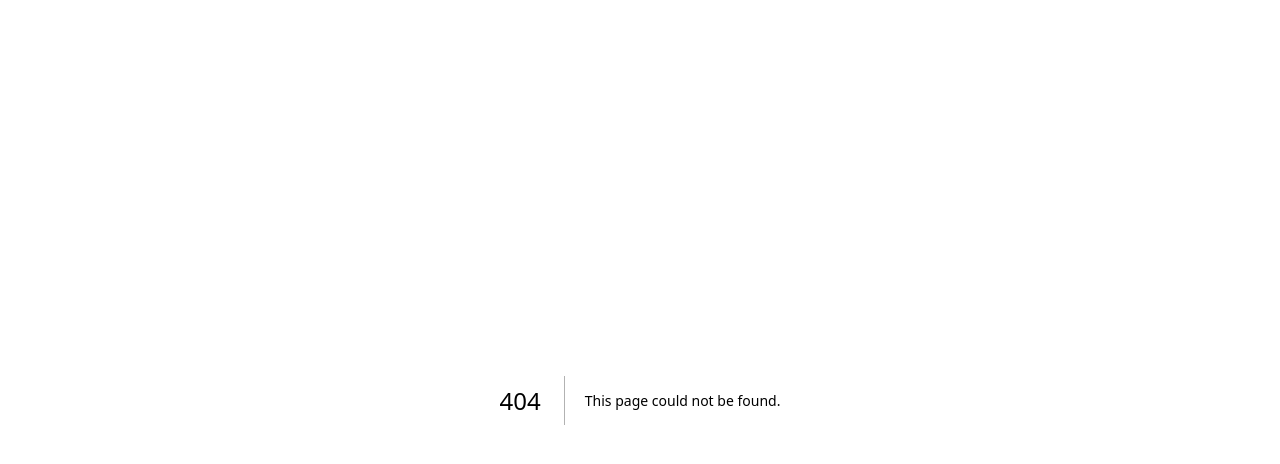
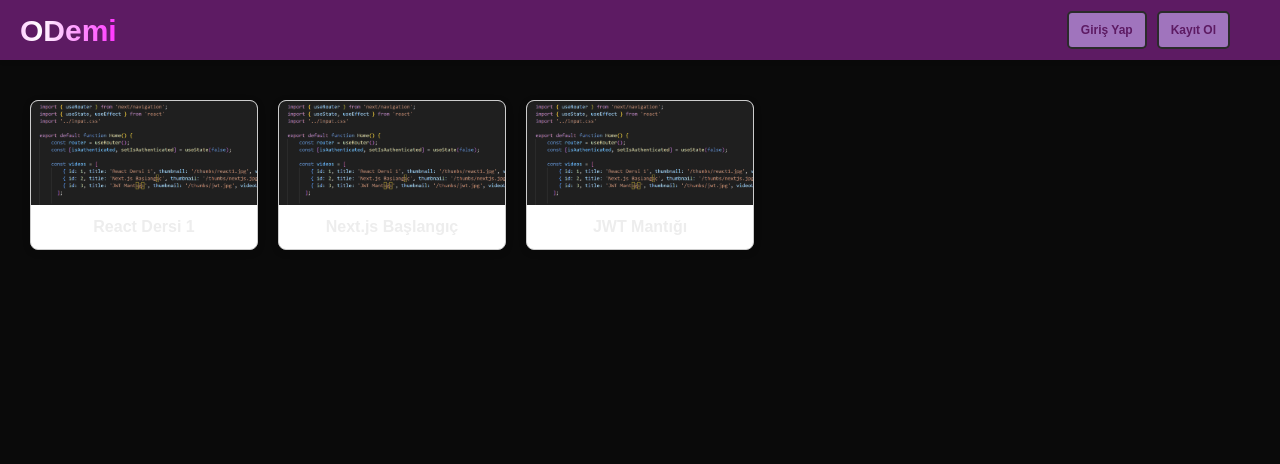
Before and after one commit to FatihErenD/ODemi, a Next.js app in the folder frontend/: page /home in a window 1280 px wide. Before the commit this address had no page. Shown: the top 464 px of the page. Built offline with nearby package versions, Linux system fonts and the light colour scheme.

Commit message:
FEAT: Home Ekran

```diff
--- /dev/null
+++ b/frontend/app/home/page.jsx
@@ -0,0 +1,85 @@
+'use client'
+
+import { useRouter } from 'next/navigation';
+import { useState, useEffect } from 'react'
+import '../input.css'
+
+export default function Home() {
+    const router = useRouter();
+    const [isAuthenticated, setIsAuthenticated] = useState(false);
+
+    const videos = [
+        { id: 1, title: 'React Dersi 1', thumbnail: '/thumbs/react1.png', videoUrl: '/videos/react1.mp4' },
+        { id: 2, title: 'Next.js Başlangıç', thumbnail: '/thumbs/react1.png', videoUrl: '/videos/react1.mp4' },
+        { id: 3, title: 'JWT Mantığı', thumbnail: '/thumbs/react1.png', videoUrl: '/videos/react1.mp4' },
+      ];
+
+    useEffect(() => {
+        const token = localStorage.getItem('token');
+        setIsAuthenticated(token);  // Token varsa true, yoksa false
+      }, []);
+
+    const handleLogout = () => {
+        localStorage.removeItem('token');
+        setIsAuthenticated(false);
+        router.push('/login');
+    };
+
+    return (
+        <div>
+        <div className="top-bar">
+            <button onClick={e => console.log('bastı :)')}>
+                <span className="top-bar-text">ODemi</span>
+            </button>
+            <div style={{ marginLeft: "auto", marginRight: "50px", display: "flex", gap: "10px" }}>
+                {!isAuthenticated ?  (
+                <>
+                    <button className="signIn-OutButton" onClick={() => router.push('./login')} >Giriş Yap</button>
+                    <button className="signIn-OutButton" onClick={() => router.push('./register')}>Kayıt Ol</button>
+                </>
+                ) : (
+                    <>
+                    <button onClick={() => router.push('/profile')}>Profil</button>
+                    <button onClick={handleLogout}>Çıkış Yap</button>
+                    </>
+                )
+                }
+            </div>
+        </div>
+        <div style={{
+        display: 'grid',
+        gridTemplateColumns: 'repeat(auto-fill, minmax(200px, 1fr))',
+        gap: '20px',
+        padding: '30px',
+        marginTop: "70px"
+      }}>
+        {videos.map(video => (
+          <div
+            key={video.id}
+            onClick={() => router.push(`/watch?id=${video.id}`)}
+            style={{
+              cursor: 'pointer',
+              border: '1px solid #ccc',
+              borderRadius: '8px',
+              overflow: 'hidden',
+              boxShadow: '0 2px 8px rgba(0,0,0,0.1)',
+              backgroundColor: '#fff',
+              transition: 'transform 0.2s',
+            }}
+            onMouseEnter={e => e.currentTarget.style.transform = 'scale(1.02)'}
+            onMouseLeave={e => e.currentTarget.style.transform = 'scale(1.0)'}
+          >
+            <img
+              src={video.thumbnail}
+              alt={video.title}
+              style={{ width: '100%', height: 'auto', display: 'block' }}
+            />
+            <div style={{ padding: '10px', fontWeight: 'bold', textAlign: 'center' }}>
+              {video.title}
+            </div>
+          </div>
+        ))}
+      </div>
+          </div>
+    )
+}
--- a/frontend/app/input.css
+++ b/frontend/app/input.css
@@ -115,3 +115,17 @@ body {
 .textButton:hover {
     color: #c1bffa;
 }
+
+.signIn-OutButton {
+  padding: 8px 12px;
+  background-color: var(--colorForTextBack);
+  color: var(--colorForBar);
+  border: 2px solid #2b2b2b;
+  border-radius: 5px;
+  font-size: 12px;
+}
+
+.signIn-OutButton:hover {
+  background-color: #a886bf;
+  color: #3c0541;
+}
--- a/frontend/app/login/page.jsx
+++ b/frontend/app/login/page.jsx
@@ -1,6 +1,5 @@
 'use client'
 
-import Link from 'next/link'
 import { useRouter } from 'next/navigation';
 import { useState } from 'react'
 import '../input.css'
@@ -20,7 +19,7 @@ export default function LoginPage() {
   return (
     <div>
       <div className="top-bar">
-        <button onClick={e => console.log('bastı :)')} > {/* Ana sayfaya döndürecek */}
+        <button onClick={e => router.push('./home')} >
           <span className='top-bar-text' > ODemi </span>
         </button>
       </div>
--- a/frontend/app/page.js
+++ b/frontend/app/page.js
@@ -1,10 +1,10 @@
-import Login from './login/page'
+import Home from './home/page'
 
-export default function Home() {
+export default function App() {
 
   return (
     <div>
-      <Login></Login>
+      <Home></Home>
     </div>
   );
 }
--- a/frontend/app/register/page.jsx
+++ b/frontend/app/register/page.jsx
@@ -3,7 +3,6 @@
 import { useState } from 'react'
 import '../input.css'
 import { useRouter } from 'next/navigation';
-import Link from 'next/link'
 
 export default function Register() {
   const router = useRouter();
@@ -23,7 +22,7 @@ export default function Register() {
   return (
     <div>
       <div className="top-bar">
-        <button onClick={e => console.log('bastı :)')} > {/* Ana sayfaya döndürecek */}
+        <button onClick={e => router.push('./home')} >
           <span className='top-bar-text' > ODemi </span>
         </button>
       </div>
--- a/frontend/app/watch/page.jsx
+++ b/frontend/app/watch/page.jsx
@@ -1,23 +1,59 @@
 'use client'
 
 import { useRouter } from 'next/navigation'
-import { useRef } from 'react'
+import { useRef, useState, useEffect } from 'react'
 import '../input.css'
-import '../globals.css'
 
 export default function WatchPage() {
-  const router = useRouter()
-  const videoRef = useRef(null)
+  const router = useRouter();
+  const [video, setVideo] = useState(null);
+  const videoRef = useRef(null);
+
+  // Video listesi
+  const videoList = [
+    {
+      id: '1',
+      title: 'JavaScript Temelleri',
+      url: '/videos/javascript_intro.mp4',
+      description: 'Bu derste JavaScript\'in temel sözdizimi, değişkenler ve veri tipleri örneklerle ele alınır.'
+    },
+    {
+      id: '2',
+      title: 'Fonksiyonlar',
+      url: '/videos/functions.mp4',
+      description: 'Bu derste fonksiyonların tanımı ve kullanımı anlatılır.'
+    },
+  ];
+
+  useEffect(() => {
+    // `router.isReady` ile `query`'nin hazır olup olmadığını kontrol ediyoruz
+    if (!router.isReady) return; // router henüz hazır değilse bekle
+
+    const { id } = router.query;
+    console.log('Router query id:', id); // Test amaçlı id'yi logla
+
+    if (id) {
+      const foundVideo = videoList.find(v => v.id === id);
+      if (foundVideo) {
+        console.log('Found video:', foundVideo); // Test amaçlı video bilgilerini logla
+        setVideo(foundVideo);
+      } else {
+        console.log('Video bulunamadı!'); // Eğer video bulunmazsa logla
+      }
+    }
+  }, [router.isReady, router.query]); // router.query'yi izliyoruz
 
   const handleFullscreen = () => {
-    if (videoRef.current.requestFullscreen) {
-      videoRef.current.requestFullscreen()
+    if (videoRef.current?.requestFullscreen) {
+      videoRef.current.requestFullscreen();
     }
-  }
+  };
+
+  // Eğer video verisi henüz gelmediyse (null) 'yükleniyor' mesajı göster
+  if (!video) return <div>Video yükleniyor...</div>;
 
   return (
     <div style={{ display: 'flex', flexDirection: 'column', minHeight: '100vh', paddingTop: '60px' }}>
-
       {/* Üst Bar */}
       <div className="top-bar">
         <button onClick={() => router.push('/')}>
@@ -27,11 +63,10 @@ export default function WatchPage() {
 
       {/* İçerik Alanı */}
       <div style={{ display: 'flex', flex: 1 }}>
-
-        {/* Sol taraf - Video ve içerik */}
+        {/* Sol taraf - Video */}
         <div style={{ flex: 3, padding: '40px', paddingTop: '20px' }}>
           <h1 style={{ color: 'var(--textColor)', fontSize: '24px', marginBottom: '10px' }}>
-            JavaScript Temelleri
+            {video.title}
           </h1>
 
           <div style={{ position: 'relative', borderRadius: '10px', overflow: 'hidden' }}>
@@ -45,7 +80,7 @@ export default function WatchPage() {
                 maxHeight: '500px'
               }}
             >
-              <source src="/videos/javascript_intro.mp4" type="video/mp4" />
+              <source src={video.url} type="video/mp4" />
               Tarayıcınız video etiketini desteklemiyor.
             </video>
             <button
@@ -66,10 +101,7 @@ export default function WatchPage() {
 
           <div style={{ marginTop: '30px', color: 'var(--textColor)' }}>
             <h3>Ders Açıklaması</h3>
-            <p style={{ fontSize: '14px', lineHeight: '1.5' }}>
-              Bu derste JavaScript'in temel sözdizimi, değişkenler ve veri tipleri örneklerle ele alınır.
-              Kodlarla birlikte mantıksal yapı anlatılır.
-            </p>
+            <p style={{ fontSize: '14px', lineHeight: '1.5' }}>{video.description}</p>
           </div>
 
           <div style={{ marginTop: '40px', color: 'var(--textColor)' }}>
@@ -86,7 +118,7 @@ export default function WatchPage() {
           </div>
         </div>
 
-        {/* Sağ taraf - Önerilen Dersler */}
+        {/* Sağ taraf - Diğer videolar */}
         <div
           style={{
             flex: 1,
@@ -98,11 +130,11 @@ export default function WatchPage() {
           }}
         >
           <h3 style={{ color: 'var(--textColor)', marginBottom: '15px' }}>Diğer Dersler</h3>
-          {['Değişkenler', 'Fonksiyonlar', 'Koşullar', 'Döngüler', 'Array Metodları'].map((title, i) => (
+          {videoList.filter(v => v.id !== video.id).map((v, i) => (
             <div
-              key={i}
+              key={v.id}
               className="logButton"
-              onClick={() => console.log(`${title} tıklandı`)}
+              onClick={() => router.push(`/watch?id=${v.id}`)}
               style={{
                 marginBottom: '12px',
                 cursor: 'pointer',
@@ -110,11 +142,11 @@ export default function WatchPage() {
                 fontSize: '13px'
               }}
             >
-              {title}
+              {v.title}
             </div>
           ))}
         </div>
       </div>
     </div>
-  )
+  );
 }
```
Also changed, not shown: frontend/public/thumbs/react1.png (added), 1 other file (tests, documents, lock files or other folders).
